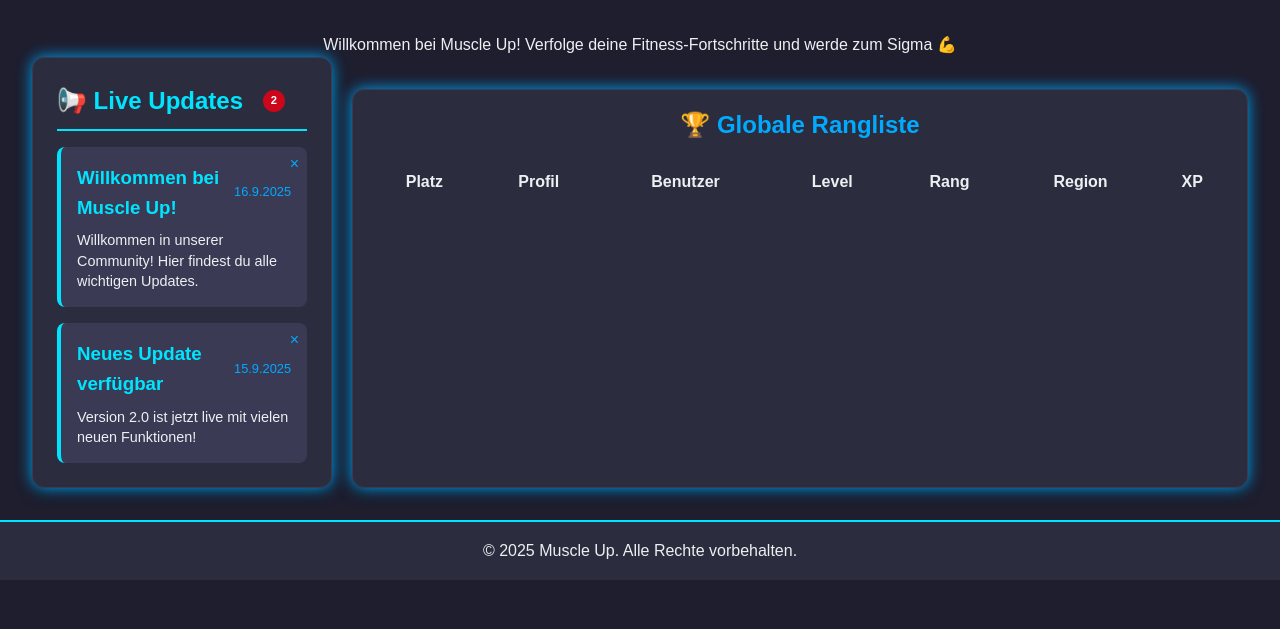
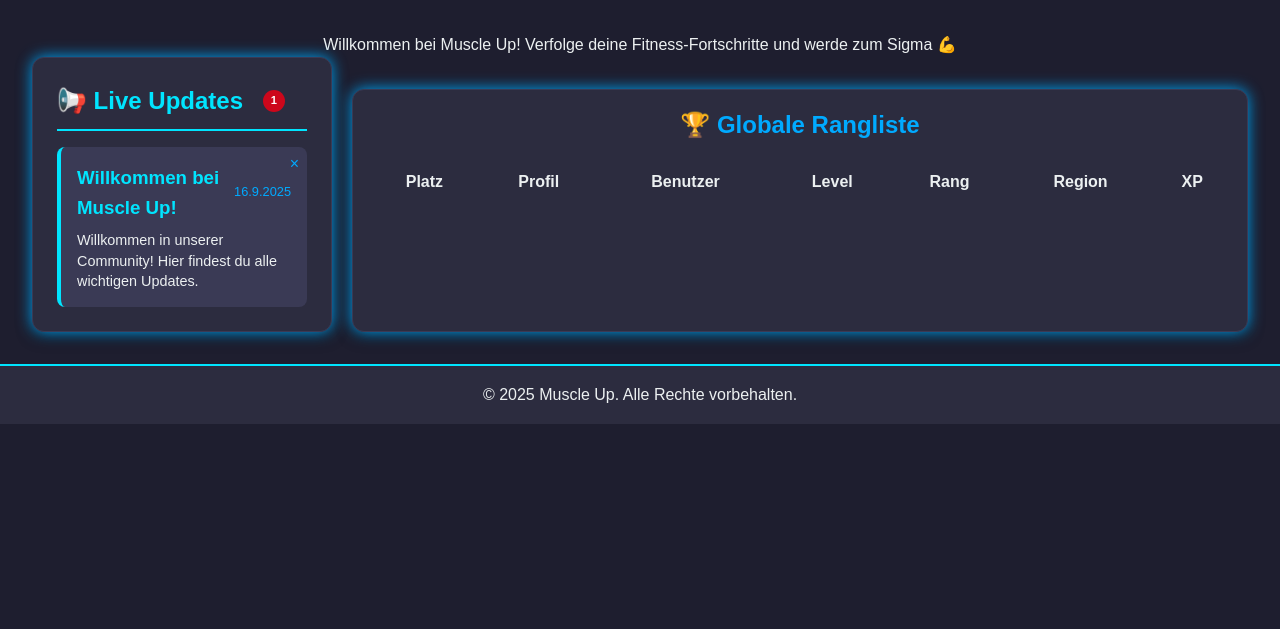
Before and after one commit to TendouToru/Muscle-UP, a Flask app: page / in a window 1280 px wide. Shown: the part 171-800 px from the top of the page. Run offline with Flask 3, Linux system fonts and the light colour scheme; lists and menus that the app fills with data are empty.

Commit message:
live box

```diff
--- a/Muscle Up/templates/index.html
+++ b/Muscle Up/templates/index.html
@@ -205,7 +205,7 @@
             }
 
             .live-box-title{
-                padding-bottom: 5px;
+                margin-bottom: 5px;
             }
 
         }
@@ -378,14 +378,8 @@
                         title: "Willkommen bei Muscle Up!",
                         content: "Willkommen in unserer Community! Hier findest du alle wichtigen Updates.",
                         date: new Date().toISOString(),
-                        read: false
-                    },
-                    {
-                        id: 2,
-                        title: "Neues Update verfügbar",
-                        content: "Version 2.0 ist jetzt live mit vielen neuen Funktionen!",
-                        date: new Date(Date.now() - 86400000).toISOString(), // Gestern
-                        read: false
+                        read: false,
+                        type: "welcome"
                     }
                 ];
                 localStorage.setItem('muscleup_notifications', JSON.stringify(notifications));
@@ -421,6 +415,15 @@
                     notificationItem.className = 'notification-item';
                     notificationItem.dataset.id = note.id;
 
+                    // Klick-Event für die gesamte Benachrichtigung
+                    notificationItem.addEventListener('click', function() {
+                        if (note.type === 'patchnote') {
+                            // Zur Info-Seite navigieren
+                            window.location.href = "{{ url_for('info') }}";
+                        }
+                        markAsRead(note.id);
+                    });
+
                     notificationItem.innerHTML = `
                         <button class="close-notification" onclick="markAsRead(${note.id})">×</button>
                         <div class="notification-header">
@@ -454,30 +457,44 @@
             updateNotifications(notifications);
         }
 
-        // Funktion zum Hinzufügen einer neuen Benachrichtigung (für Demo-Zwecke)
-        window.addDemoNotification = function() {
+        // Funktion zum Hinzufügen einer Patchnote-Benachrichtigung
+        window.addPatchnoteNotification = function() {
             let notifications = JSON.parse(localStorage.getItem('muscleup_notifications')) || [];
 
             const newId = notifications.length > 0 ? Math.max(...notifications.map(n => n.id)) + 1 : 1;
 
             const newNotification = {
                 id: newId,
-                title: "Neue Funktion verfügbar",
-                content: "Wir haben eine neue Trainingsstatistik hinzugefügt! Schau sie dir an.",
+                title: "Neue Patchnote",
+                content: "Klicke hier",
                 date: new Date().toISOString(),
-                read: false
+                read: false,
+                type: "patchnote"
             };
 
             notifications.unshift(newNotification);
             localStorage.setItem('muscleup_notifications', JSON.stringify(notifications));
 
             updateNotifications(notifications);
+
+            // Browser-Benachrichtigung anzeigen (falls erlaubt)
+            if ("Notification" in window && Notification.permission === "granted") {
+                new Notification("Muscle Up Update", {
+                    body: "Eine neue Patchnote ist verfügbar!",
+                    icon: "{{ url_for('static', filename='profile_pics/default.png') }}"
+                });
+            }
         }
 
         // Initial Benachrichtigungen abrufen
         fetchNotifications();
 
 
+        // Browser-Benachrichtigungen anfordern
+        if ("Notification" in window && Notification.permission === "default") {
+            Notification.requestPermission();
+        }
+
     });
     </script>
 </body>
--- a/Muscle Up/templates/info.html
+++ b/Muscle Up/templates/info.html
@@ -180,7 +180,7 @@
 <body>
     <div class="wrapper">
         <header class="head">
-            <h2 class="headline">Info & Patchnotes</h2>
+            <h2 class="headline">Infos & Patchnotes</h2>
             <div class="nav-bar">
                 <h1 class="headline">Muscle Up</h1>
                 <nav class="nav-top">
```
